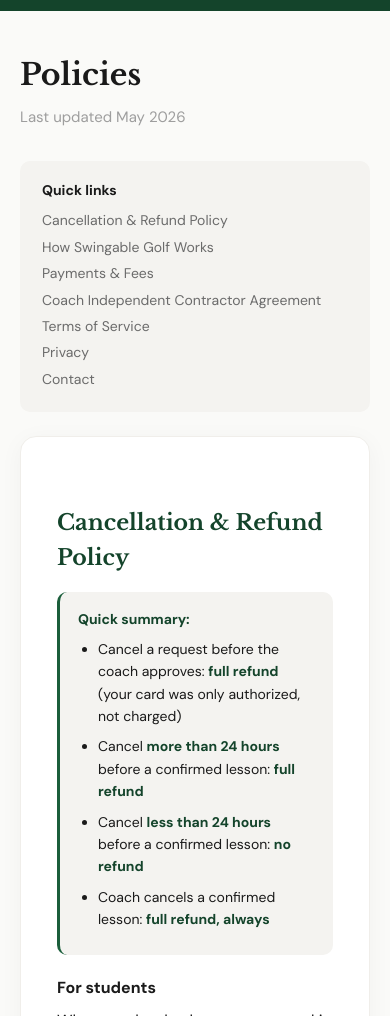
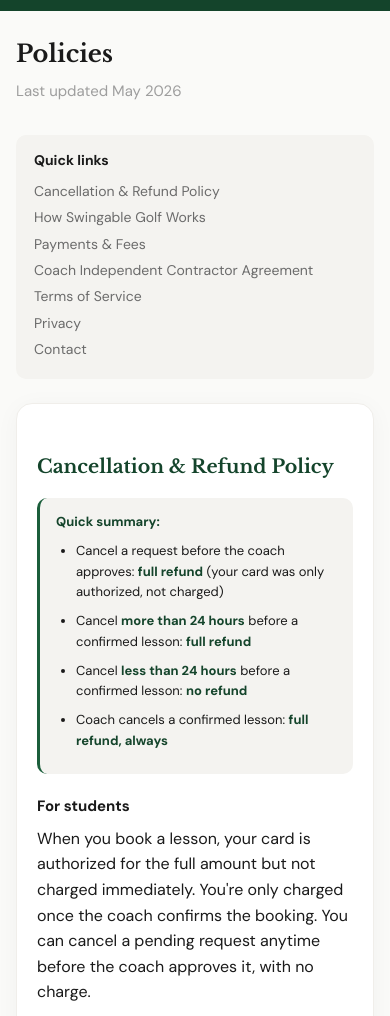
Before and after one commit to Carver1771/SwingScout, a website: page policies.html in a window 390 px wide. Shown: the part 51-1067 px from the top of the page. Drawn offline with nearby package versions, Linux system fonts and the light colour scheme.

Commit message:
Update policies.html

```diff
--- a/policies.html
+++ b/policies.html
@@ -44,6 +44,16 @@ a:hover{text-decoration:underline}
 .toc a{display:block;color:var(--text-secondary);margin-bottom:4px}
 
 .footer{text-align:center;color:var(--text-muted);font-size:13px;padding:24px 0}
+
+@media(max-width:640px){
+  .wrap{margin:24px auto;padding:0 16px}
+  .card{padding:24px 20px}
+  h1{font-size:24px}
+  h2{font-size:19px;margin-top:24px}
+  h3{font-size:15px}
+  .toc{padding:14px 18px}
+  .policy-callout{padding:14px 16px;font-size:13px}
+}
 </style>
 </head>
 <body>
```
